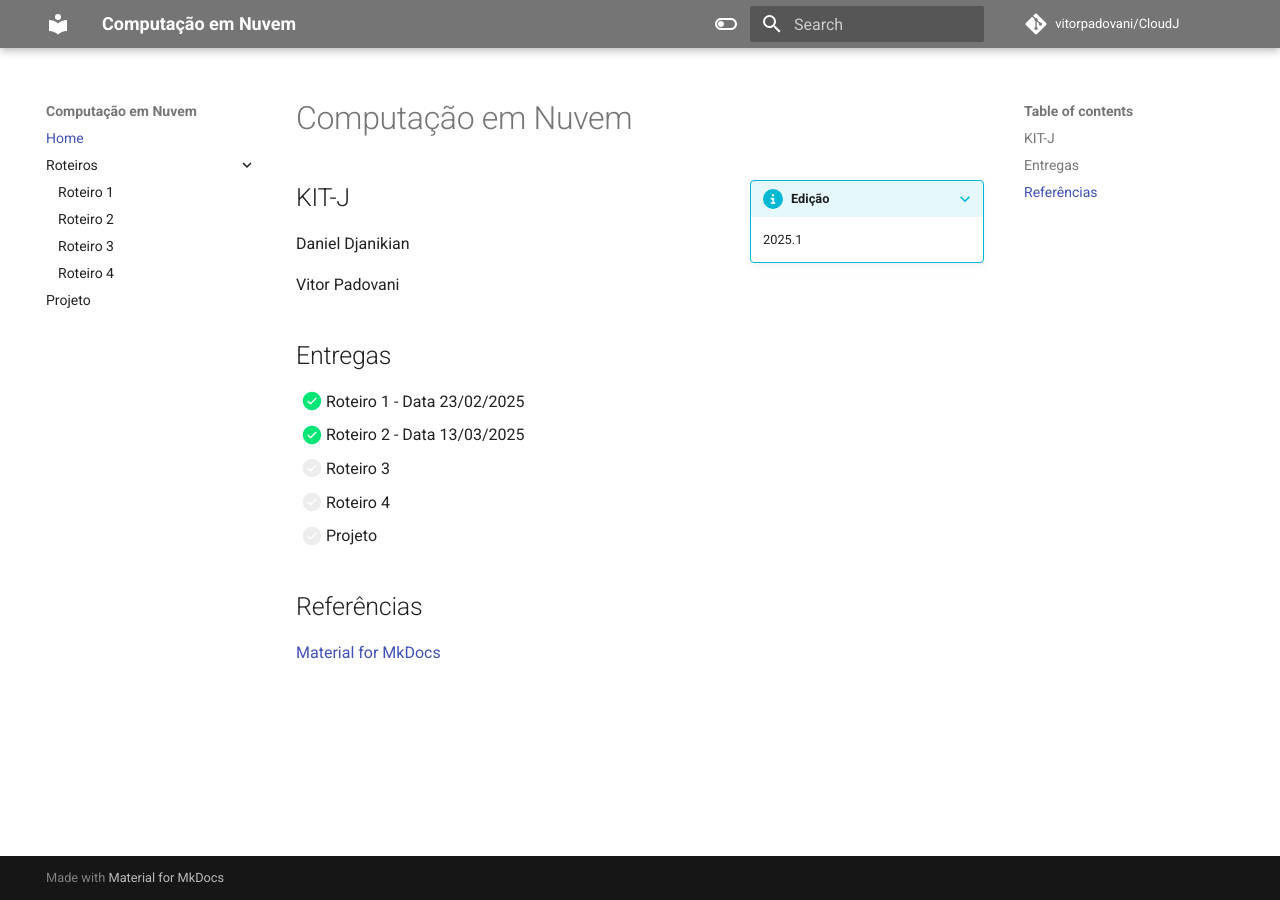
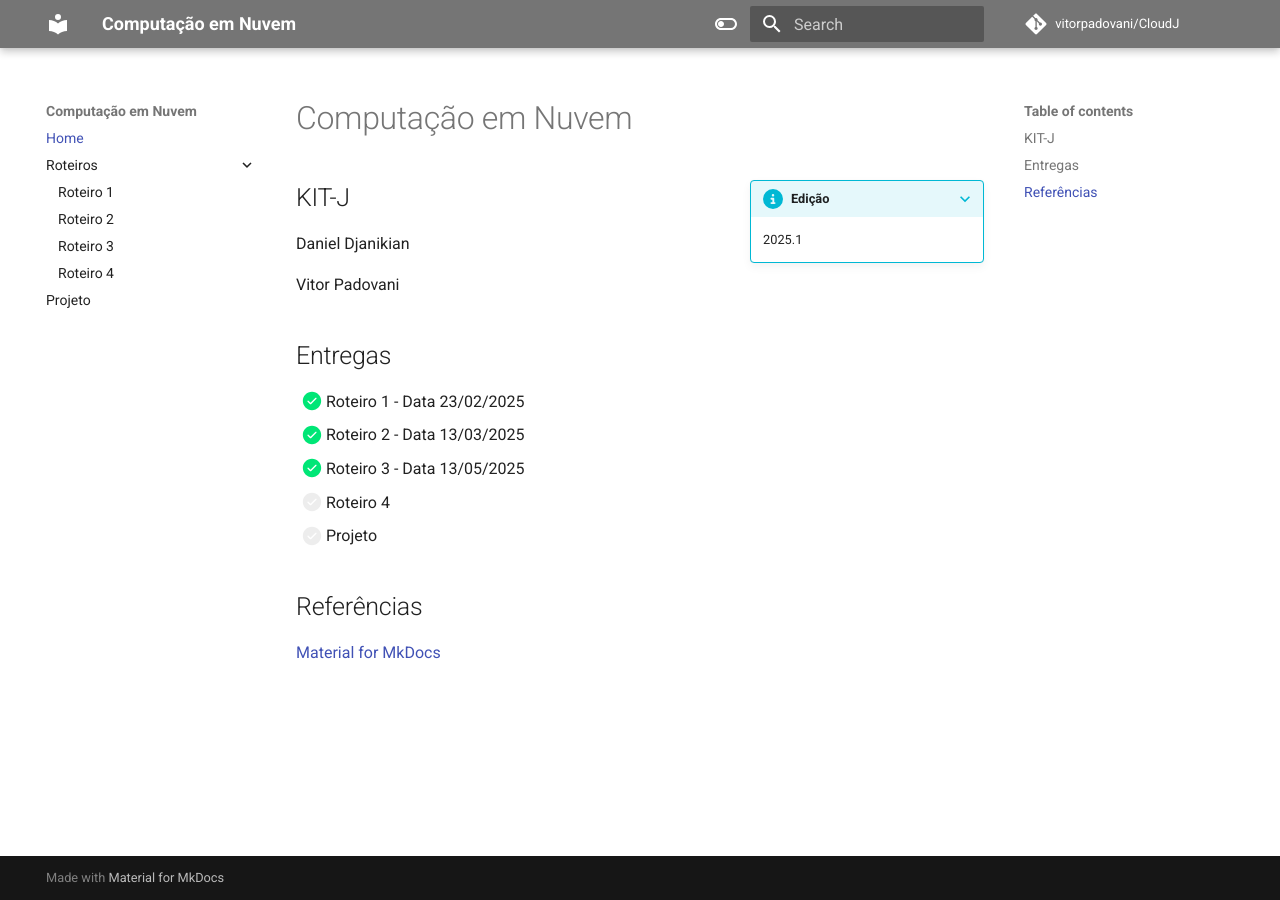
Before and after one commit to vitorpadovani/CloudJ, an MkDocs documentation site: the page built from docs/index.md, in a window 1280 px wide. Built offline with MkDocs 1.6.1 and Material for MkDocs 9.7.7, drawn with Linux system fonts in a browser that asks for light colours; comment, search, counter and statistics services are not loaded.

Commit message:
roteiro 3

```diff
--- a/docs/index.md
+++ b/docs/index.md
@@ -17,7 +17,7 @@ Vitor Padovani
 
 - [x] Roteiro 1 - Data 23/02/2025
 - [x] Roteiro 2 - Data 13/03/2025
-- [ ] Roteiro 3
+- [x] Roteiro 3 - Data 13/05/2025
 - [ ] Roteiro 4
 - [ ] Projeto
 
```
